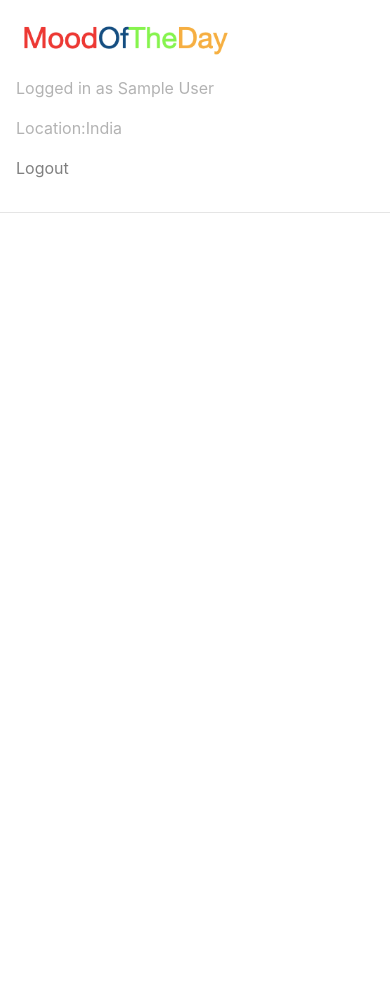
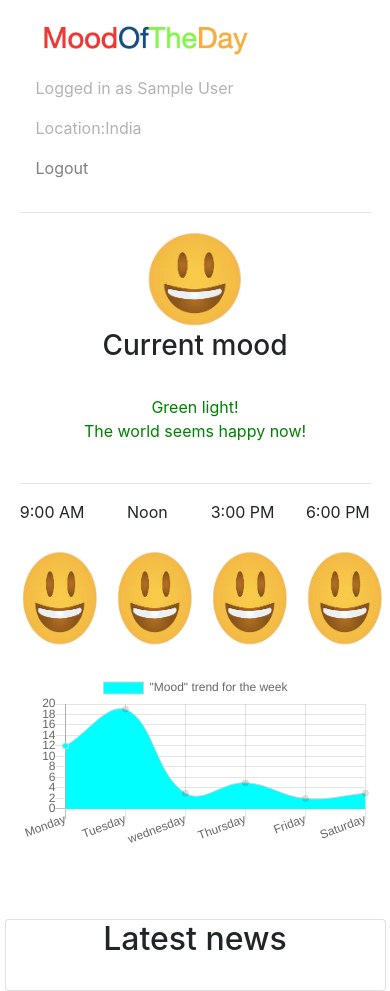
Before and after one commit to chetankar65/moodofthenation, a Flask app: page / in a window 390 px wide. Before the commit the page ends 213 px from the top, so only its background shows below. Run offline with Flask 2, Linux system fonts and the light colour scheme; the visitor is signed in with stand-in values (Sample User, id 1); data that the repository does not hold is empty; parts of the project's set-up code (start-up, migrations or seed data) failed here and were passed over; some libraries are stand-ins or nearby versions.

Commit message:
Responsiveness taken care of

```diff
--- a/app.py
+++ b/app.py
@@ -1,9 +1,7 @@
 import json
 import os
 import sqlite3
-#from flask_socketio import SocketIO, emit
 from news import NewsFromBBC
-
 
 # Third-party libraries
 from flask import Flask, redirect, request, url_for, render_template
@@ -35,7 +33,6 @@ GOOGLE_DISCOVERY_URL = (
 # Flask app setup
 app = Flask(__name__)
 app.config["SECRET_KEY"] = os.getenv('APP_KEY')
-#socketio = SocketIO(app)
 
 
 # User session management setup
@@ -70,7 +67,8 @@ def get_google_provider_cfg():
 def index():
     if current_user.is_authenticated:
         user = current_user.name
-        return render_template('dashboard.html', user = user)
+        top_headlines = NewsFromBBC()
+        return render_template('dashboard.html', user = user, top_headlines = top_headlines)
         #current_user.name, current_user.email, current_user.profile_pic
     else:
         return render_template('index.html')
@@ -158,10 +156,13 @@ def logout():
 ####news endpoint
 @app.route('/news')
 def news():
-    return render_template('news.html')
+    top_headlines = NewsFromBBC()
+    return render_template('news.html', top_headlines = top_headlines)
+
+#@app.errorhandler(404)
 
 if __name__ == "__main__":
-    app.run(ssl_context="adhoc",debug=True)
+    app.run(ssl_context="adhoc", debug = True)
     # This is done as a lot of google APIs do not work unless there is an SSL certificate.
     # The pythonSSL module creates an SSL certificate on the fly. There will be a warning
     # as the certificate is not verified, but we can advance.It's fine
--- a/news.py
+++ b/news.py
@@ -5,7 +5,7 @@ import os
 def NewsFromBBC():
 
     # BBC news api
-    main_url = "https://newsapi.org/v1/articles?source=bbc-news&sortBy=top&apiKey={key}".format(key = os.getenv("NEWSAPI"))
+    main_url = "https://newsapi.org/v1/articles?source=bbc-news&country=in&category=business&sortBy=top&apiKey={key}".format(key = os.getenv("NEWSAPI"))
 
     # fetching data in json format
     open_bbc_page = requests.get(main_url).json()
--- /dev/null
+++ b/static/styles.css
@@ -0,0 +1,6 @@
+@media only screen and (max-width: 991px) {
+    /* For mobile phones: */
+    [class*="col-"] {
+      width: 100%;
+    }
+  }
--- a/templates/dashboard.html
+++ b/templates/dashboard.html
@@ -8,8 +8,23 @@
     <script src="https://cdnjs.cloudflare.com/ajax/libs/popper.js/1.16.0/umd/popper.min.js"></script>
     <script src="https://maxcdn.bootstrapcdn.com/bootstrap/4.4.1/js/bootstrap.min.js"></script>
     <script type="text/javascript" src="https://cdnjs.cloudflare.com/ajax/libs/socket.io/1.3.6/socket.io.min.js"></script>
+    <script type="text/javascript" src="https://cdn.jsdelivr.net/npm/chart.js@2.9.3/dist/Chart.min.js"></script>
+    <title>Login here | MoodOfTheNation</title>
+    <link rel="{{url_for('static', filename='styles.css')}}">
 
-    <title>Login here | MoodOfTheNation</title>
+    <style>
+    body{
+      margin-left: 5%;
+      margin-right: 5%;
+    }
+    @media only screen and (max-width: 575px) {
+    /* For mobile phones: */
+      #img{
+        width: 10px;
+        height: 10px;
+      }
+    }
+    </style>
 </head>
 <body>
     <nav class="navbar navbar-expand-sm bg-white navbar-light">
@@ -31,7 +46,85 @@
           </li>
         </ul>
       </nav>
-
     <hr>
+    <div class="row" align="center" id="current">
+      <div class="col-sm-12 col-lg-6">
+          <div class="row">
+            <div class="col-sm-6 col-lg-6">
+                <img src="{{url_for('static', filename='download.jpeg')}}" alt="Happy" style="width: 100px;height: 100px;">
+            </div>
+            <div class="col-sm-6 col-lg-6">
+                <h3>Current mood</h3><br>
+                <font color='green'>Green light!<br>The world seems happy now!</font>
+            </div>
+          </div><br><hr>
+          <div class="row" id="time">
+            <div class="col-3 col-sm-3 col-lg-3">
+               9:00 AM <br><br>
+            </div>
+            <div class="col-3 col-sm-3 col-lg-3">
+               Noon <br><br>
+           </div>
+           <div class="col-3 col-sm-3 col-lg-3">
+             3:00 PM <br><br>
+           </div>
+           <div class="col-3 col-sm-3 col-lg-3">
+             6:00 PM <br><br>
+           </div> <br>
+         </div>
+        <div class="row" id="time">
+           <div class="col-3 col-sm-3 col-lg-3">
+              <img src="{{url_for('static', filename='download.jpeg')}}" alt="Happy" style="width: 80px;height: 100px;" id="img">
+           </div>
+           <div class="col-3 col-sm-3 col-lg-3">
+            <img src="{{url_for('static', filename='download.jpeg')}}" alt="Happy" style="width: 80px;height: 100px;" id="img">
+          </div>
+          <div class="col-3 col-sm-3 col-lg-3">
+            <img src="{{url_for('static', filename='download.jpeg')}}" alt="Happy" style="width: 80px;height: 100px;" id="img">
+          </div>
+          <div class="col-3 col-sm-3 col-lg-3">
+            <img src="{{url_for('static', filename='download.jpeg')}}" alt="Happy" style="width: 80px;height: 100px;" id="img"><br><br>
+          </div> <br>
+        </div>
+        <div class="chart">
+          <canvas id="myChart" width="400" height="200"></canvas>
+        </div><br><br><br>
+      </div>
+      <div class="col-lg-6 card" style="overflow: scroll;" align="center">
+        <h2>Latest news</h2><br>
+        {% for headline in top_headlines %}
+            {{headline}} <br><hr>
+        {% endfor %}
+      </div>
+    </div>
 </body>
+<script>
+var ctx = document.getElementById('myChart').getContext('2d');
+var myChart = new Chart(ctx, {
+    type: 'line',
+    data: {
+        labels: ['Monday', 'Tuesday', 'wednesday', 'Thursday', 'Friday', 'Saturday'],
+        datasets: [{
+            label: '"Mood" trend for the week',
+            data: [12, 19, 3, 5, 2, 3],
+            backgroundColor: [
+                'aqua'
+            ],
+            borderColor: [
+                'lightgrey'
+            ],
+            borderWidth: 1
+        }]
+    },
+    options: {
+        scales: {
+            yAxes: [{
+                ticks: {
+                    beginAtZero: true
+                }
+            }]
+        }
+    }
+});
+</script>
 </html>
```
Also changed, not shown: templates/news.html (+4 -22 lines).
